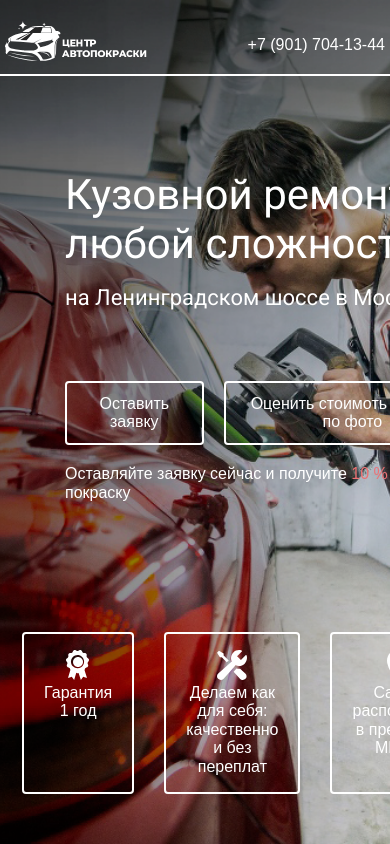
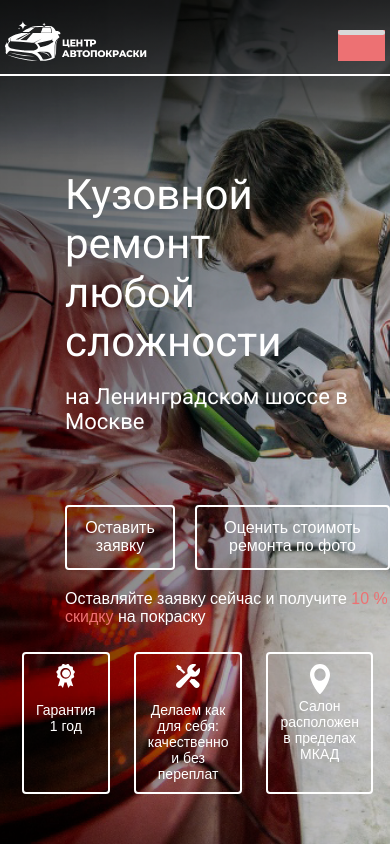
Before and after one commit to Rifat12343211231/auto, a plain HTML site: page index.html in a window 390 px wide. Drawn offline with Linux system fonts and the light colour scheme.

Commit message:
Add files via upload

```diff
--- a/css/style.css
+++ b/css/style.css
@@ -104,7 +104,7 @@ img {
     opacity: 0.8;
 }
 
-.address {
+.header__contacs {
     display: flex;
     align-items: center;
     column-gap: 52px;
@@ -126,6 +126,21 @@ img {
 
 .tel {
     color: #FFFFFF;
+}
+
+.burger {
+    width: 47px;
+    height: 31px;
+    background-color: #ED7173;
+    display: flex;
+}
+
+.burger__el {
+    display: block;
+    width: 100%;
+    height: 5px;
+    background: #D9D9D9;
+    border-radius: 11px;
 }
 
 .main {
@@ -196,10 +211,11 @@ img {
 
 .advantages {
     display: flex;
-    column-gap: 30px;
+    column-gap: 24px;
     padding: 0px 17px;
     justify-content: space-between;
     min-height: 120px;
+
 }
 
 .advantage {
@@ -217,7 +233,10 @@ img {
     flex: 0 1 276px;
 }
 
-.advantage__icon {}
+.advantage__icon {
+    width: 30px;
+    height: 30px;
+}
 
 .advantage__text {}
 
@@ -253,6 +272,10 @@ img {
 }
 
 @media (max-width: 768px) {
+    .header {
+        z-index: 10;
+    }
+
     .header .nav {
         display: none;
     }
@@ -261,15 +284,51 @@ img {
         max-width: 142px;
     }
 
+    .header__contacs {
+        display: none;
+    }
+
     .container {
         max-width: 726px;
     }
 
     .hero {
         padding-top: 170px;
+        position: relative;
+    }
+
+    .hero::before {
+        content: "";
+        position: absolute;
+        display: block;
+        background: linear-gradient(180deg, rgba(0, 0, 0, 0.6) 0%, rgba(0, 0, 0, 0) 19.11%);
+        top: 0;
+        left: 0;
+        width: 100%;
+        height: 100%;
+    }
+
+    .hero__container {
+        z-index: 10;
     }
 
     .hero__main {
         padding-left: 60px;
     }
+
+    .advantage__icon {
+        width: 24px;
+        height: 24px;
+        margin-bottom: 10px;
+    }
+
+    .advantage {
+        flex: 0 1 221px;
+        font-size: 14px;
+        padding: 10px 12px
+    }
+
+    .advantages {
+        min-height: 96px;
+    }
 }
--- a/index.html
+++ b/index.html
@@ -36,10 +36,13 @@
                         </li>
                     </ul>
                 </nav>
-                <address class="address">
+                <address class="header__contacs">
                     <p class="location">Москва, Ленинградское шоссе 29-35</p>
                     <a href="tel:+79017041344" class="tel">+7 (901) 704-13-44</a>
                 </address>
+                <div class="burger">
+                    <span class="burger__el"></span>
+                </div>
             </div>
         </header>
         <main class="main">
```
